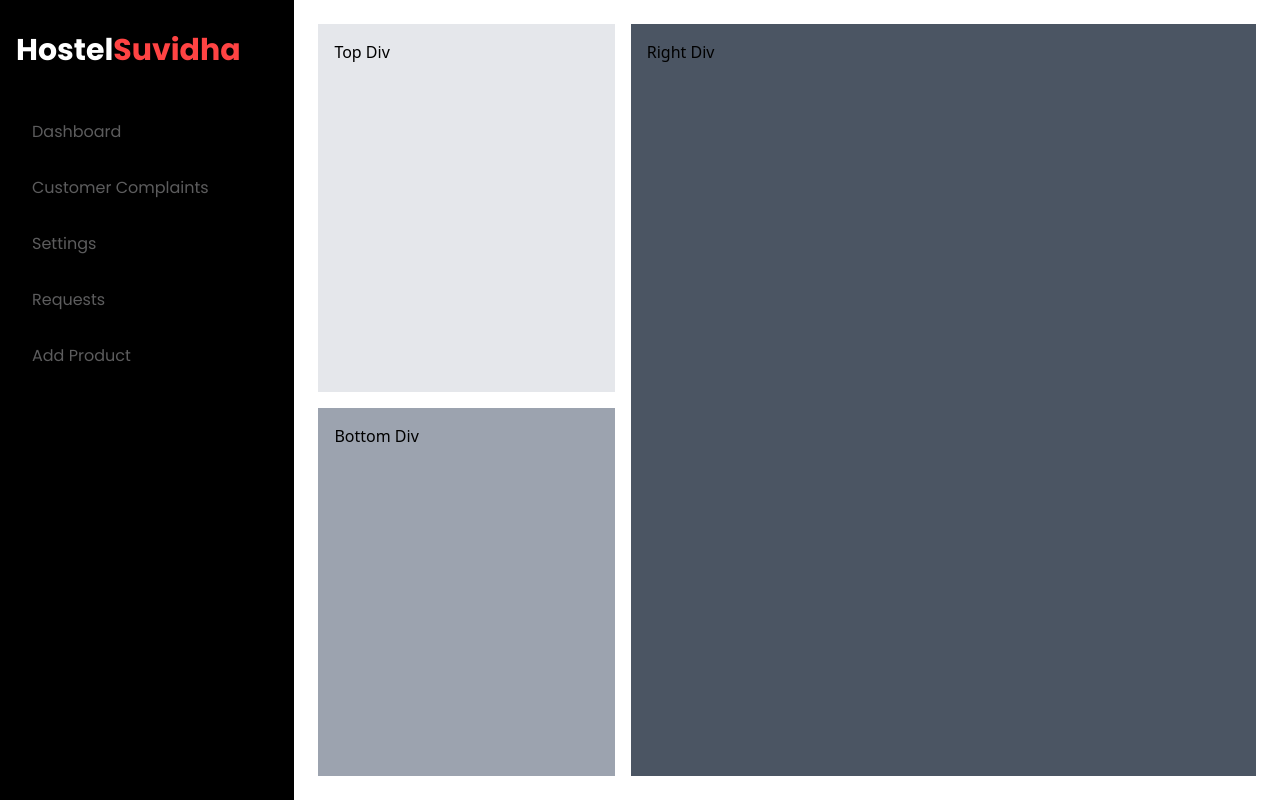
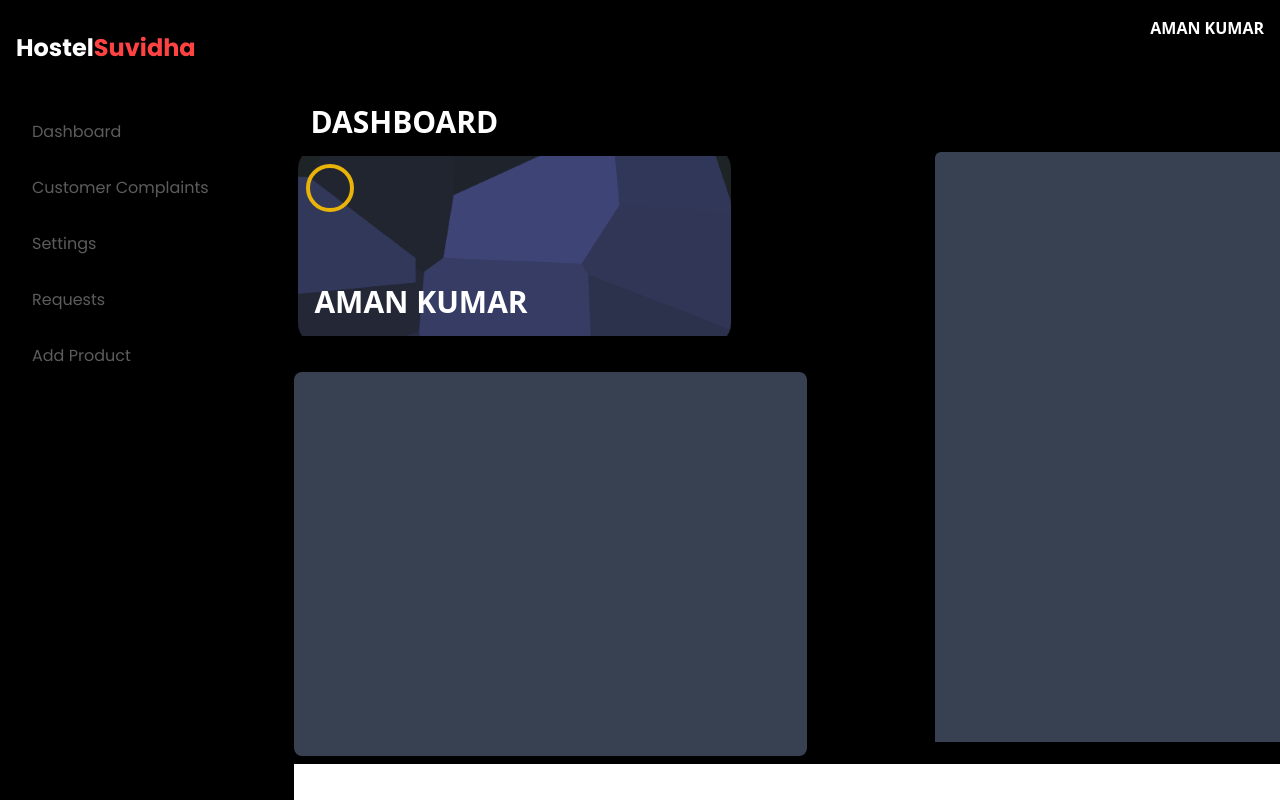
Before and after one commit to ddddsssss4/Hostel_Suvidha_Frontend, a React (Vite) app in the folder Hostel_Suvidha/: page / in a window 1280 px wide. Built offline with nearby package versions, Linux system fonts and the light colour scheme.

Commit message:
Some ui changes

```diff
--- a/Hostel_Suvidha/src/Components/Dashboard.jsx
+++ b/Hostel_Suvidha/src/Components/Dashboard.jsx
@@ -1,16 +1,40 @@
 import React from 'react';
+import dashboard_bg from '../assets/dashboard_bg.png';
 
 const Dashboard = () => (
-  <div className="bg-white h-full flex flex-row">
+  <div className="bg-black  flex flex-row ">
     {/* Left side with two vertically stacked divs */}
-    <div className="flex flex-col w-1/3">
-      <div className="bg-gray-200 flex-grow p-4 m-2">Top Div</div>
-      <div className="bg-gray-400 flex-grow p-4 m-2">Bottom Div</div>
+    <div className="flex flex-col w-[65%] mt-14">
+      <div className='text-3xl font-extrabold text-white pl-4 pt-12'>
+        DASHBOARD
+      </div>
+      <div className="pt-4 w-[75%] text-white text-2xl font">
+        <div className="w-[90%] relative h-[180px] ml-1" style={{ backgroundImage: `url(${dashboard_bg})`, backgroundSize: 'cover', backgroundPosition: 'center' }}>
+          <div className='absolute top-2 left-2 h-12 w-12 rounded-full border-4 border-yellow-500'>
+            {/* Optional: Add content inside the circle */}
+          </div>
+          {/* Centered text within the image */}
+          <div className="absolute bottom-0 left-0 p-4 text-white text-3xl font-extrabold">
+            AMAN KUMAR
+          </div>
+        </div>
+      </div>
+      <div className="pl-4 text-3xl font-extrabold">Recent Requests</div>
+      <div className="flex justify-center items-center h-96 w-4/5 bg-gray-700 rounded-lg pb-4 mb-2"></div>
     </div>
 
     {/* Right side div */}
-    <div className="bg-gray-600 flex-grow p-4 m-2 w-2/3">
-      Right Div
+    <div className="w-[35%] bg-black ">
+      {/* Add any content you want inside this div */}
+      <div className="absolute right-0 top-0 p-4 text-white text-medium font-extrabold">
+            AMAN KUMAR
+          </div>
+          <div className='pt-8 '>
+            Recent Updates
+          </div>
+          <div className='bg-gray-700 h-[590px] rounded-tl-md w-[100%] mt-24 '>
+
+          </div>
     </div>
   </div>
 );
--- a/Hostel_Suvidha/src/Components/FullPageLayout.jsx
+++ b/Hostel_Suvidha/src/Components/FullPageLayout.jsx
@@ -14,7 +14,7 @@ const MainLayout = () => (
         <li className="mb-4"><NavLink to="/add-product" className="block py-2 px-4 rounded hover:bg-gray-300">Add Product</NavLink></li>
       </ul>
     </nav>
-    <div className="ml-1/3 w-2/3 p-4">
+    <div className=" w-2/3 ">
       <Outlet />  {/* This is where the page content will be rendered */}
     </div>
   </div>
--- a/Hostel_Suvidha/src/Components/MainLayout.jsx
+++ b/Hostel_Suvidha/src/Components/MainLayout.jsx
@@ -17,8 +17,8 @@ const MainLayout = () => {
         <div className='absolute top-0 left-0 w-full'>
           <NavLink to="/" className="text-white block cursor-pointer pl-4 pt-8">
             <h1>
-              <span className="text-3xl font-bold font-poppins">Hostel</span>
-              <span className="text-3xl font-bold font-poppins text-[#FF4343]">Suvidha</span>
+              <span className="text-2xl font-bold font-poppins">Hostel</span>
+              <span className="text-2xl font-bold font-poppins text-[#FF4343]">Suvidha</span>
             </h1>
           </NavLink>
         </div>
@@ -30,7 +30,7 @@ const MainLayout = () => {
           <NavLinkItem to="/add-product" label="Add Product" />
         </ul>
       </nav>
-      <div className="w-[77%] p-4">
+      <div className="w-[77%] h-screen overflow-y-auto ">
         <Outlet />  {/* This is where the page content will be rendered */}
       </div>
     </div>
```
